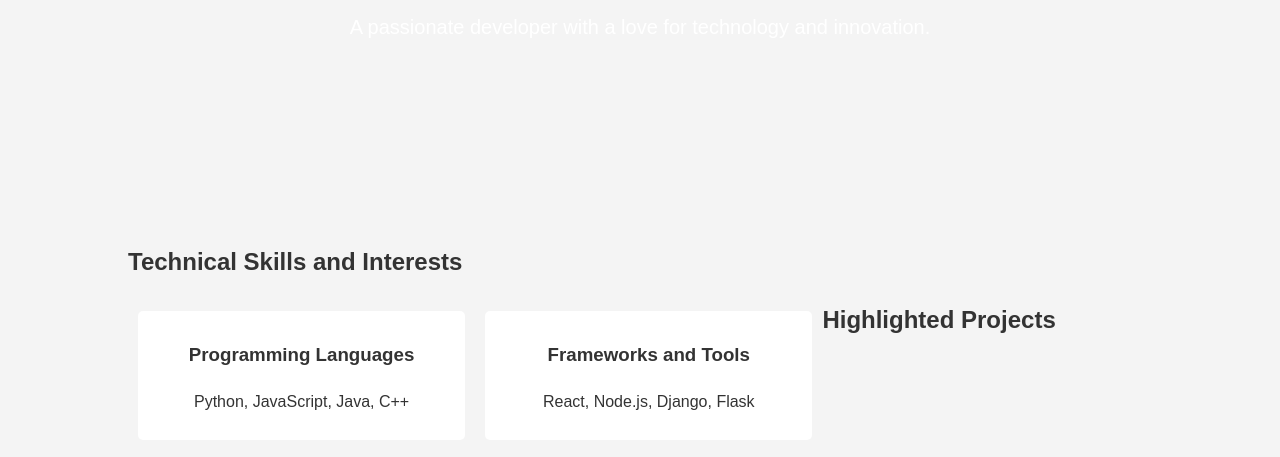
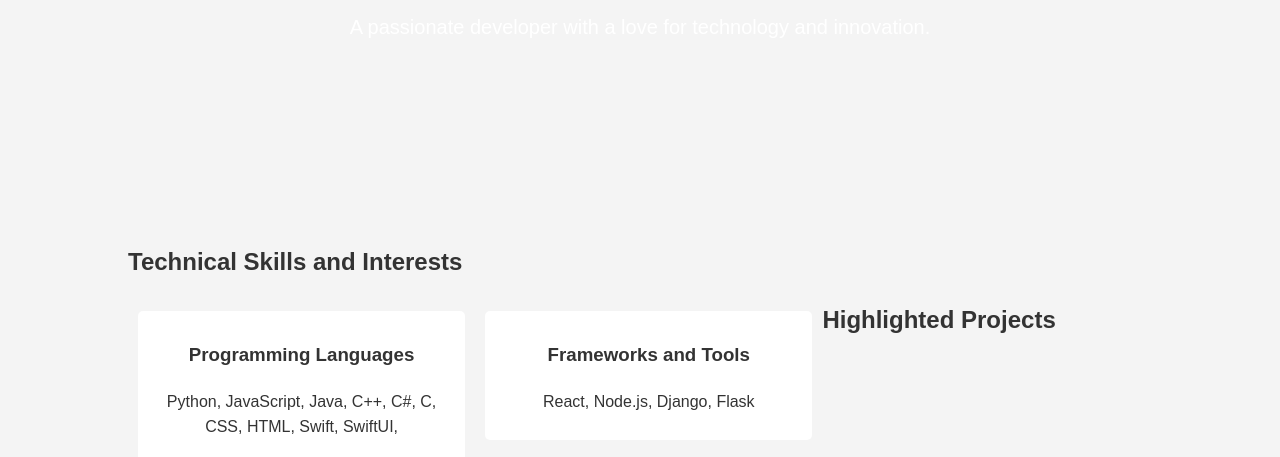
Before and after one commit to rajveer-gill/rajveer-gill.github.io, a plain HTML site: page index.html in a window 1280 px wide. Shown: the part 300-757 px from the top of the page. Drawn offline with Linux system fonts and the light colour scheme.

Commit message:
Updated coding skills

```diff
--- a/index.html
+++ b/index.html
@@ -115,7 +115,7 @@
         <h2 id="skills">Technical Skills and Interests</h2>
         <div class="box">
             <h3>Programming Languages</h3>
-            <p>Python, JavaScript, Java, C++</p>
+            <p>Python, JavaScript, Java, C++, C#, C, CSS, HTML, Swift, SwiftUI, </p>
         </div>
         <div class="box">
             <h3>Frameworks and Tools</h3>
```
